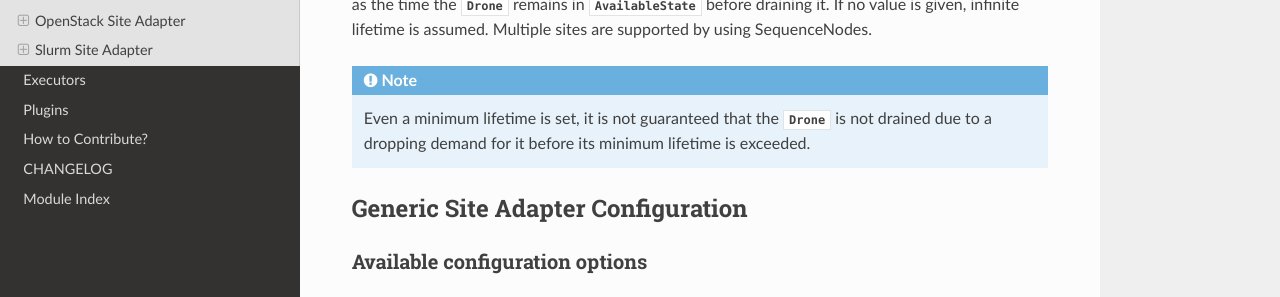
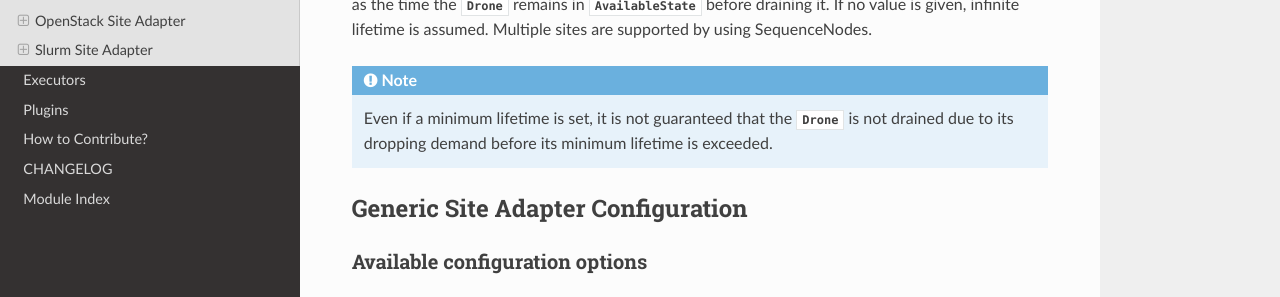
Before and after one commit to MatterMiners/tardis, a Sphinx documentation site: the page built from docs/source/adapters/site.rst, in a window 1280 px wide and 900 px high. Shown: the part 336-633 px from the top of the window. Built offline with Sphinx 7.4.7 and the Read the Docs theme 2.0.0, drawn with Linux system fonts in a browser that asks for light colours.

Commit message:
Apply suggestions from code review
Fix typos in documentations

Co-authored-by: Eileen Kuehn <eileen.kuehn@kit.edu>

```diff
--- a/docs/source/adapters/site.rst
+++ b/docs/source/adapters/site.rst
@@ -17,8 +17,8 @@ Site Adapter
     is assumed. Multiple sites are supported by using SequenceNodes.
 
     .. note::
-        Even a minimum lifetime is set, it is not guaranteed that the :py:class:`~tardis.resources.drone.Drone` is not
-        drained due to a dropping demand for it before its minimum lifetime is exceeded.
+        Even if a minimum lifetime is set, it is not guaranteed that the :py:class:`~tardis.resources.drone.Drone` is not
+        drained due to its dropping demand before its minimum lifetime is exceeded.
 
 
 Generic Site Adapter Configuration
```
